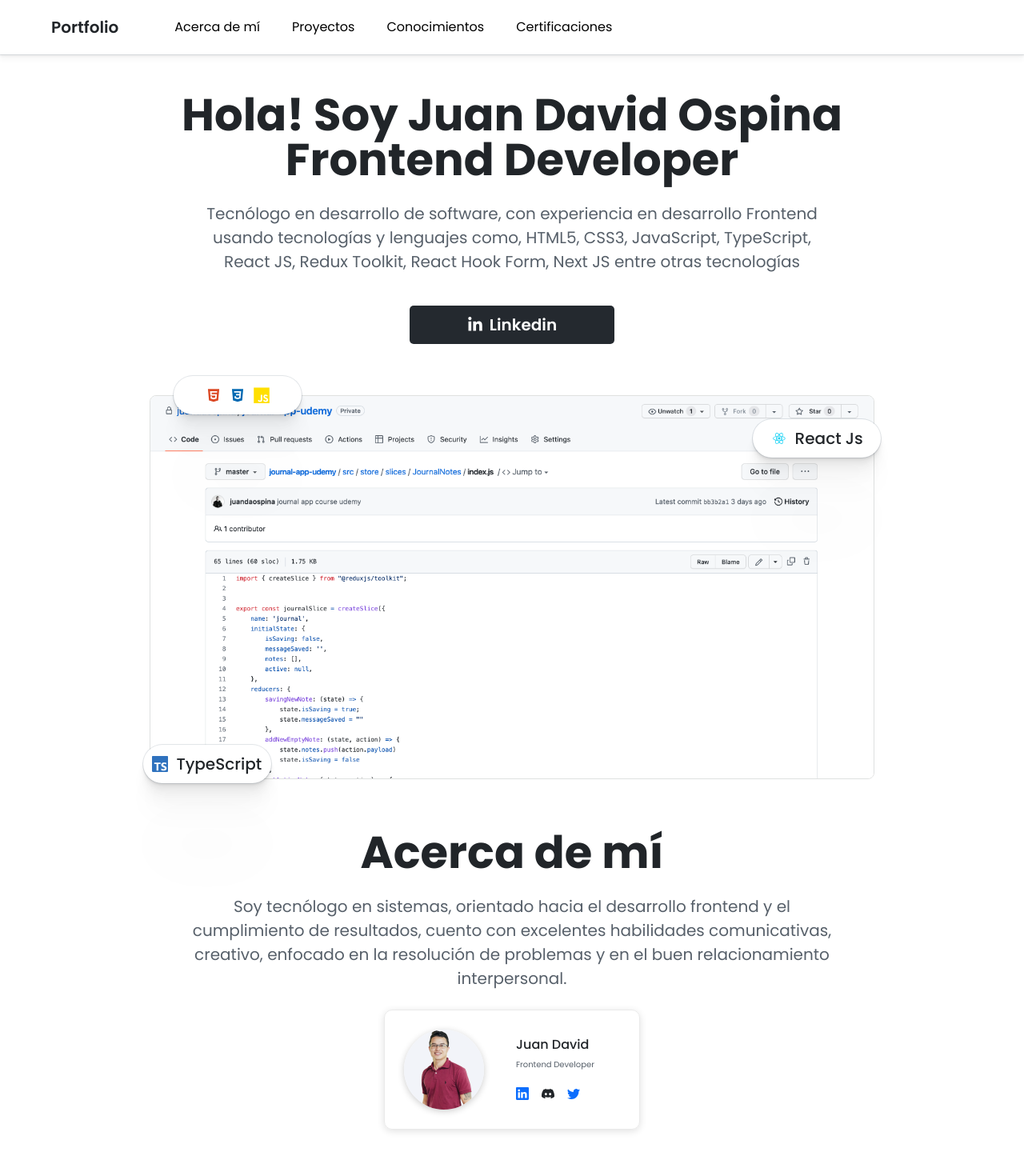
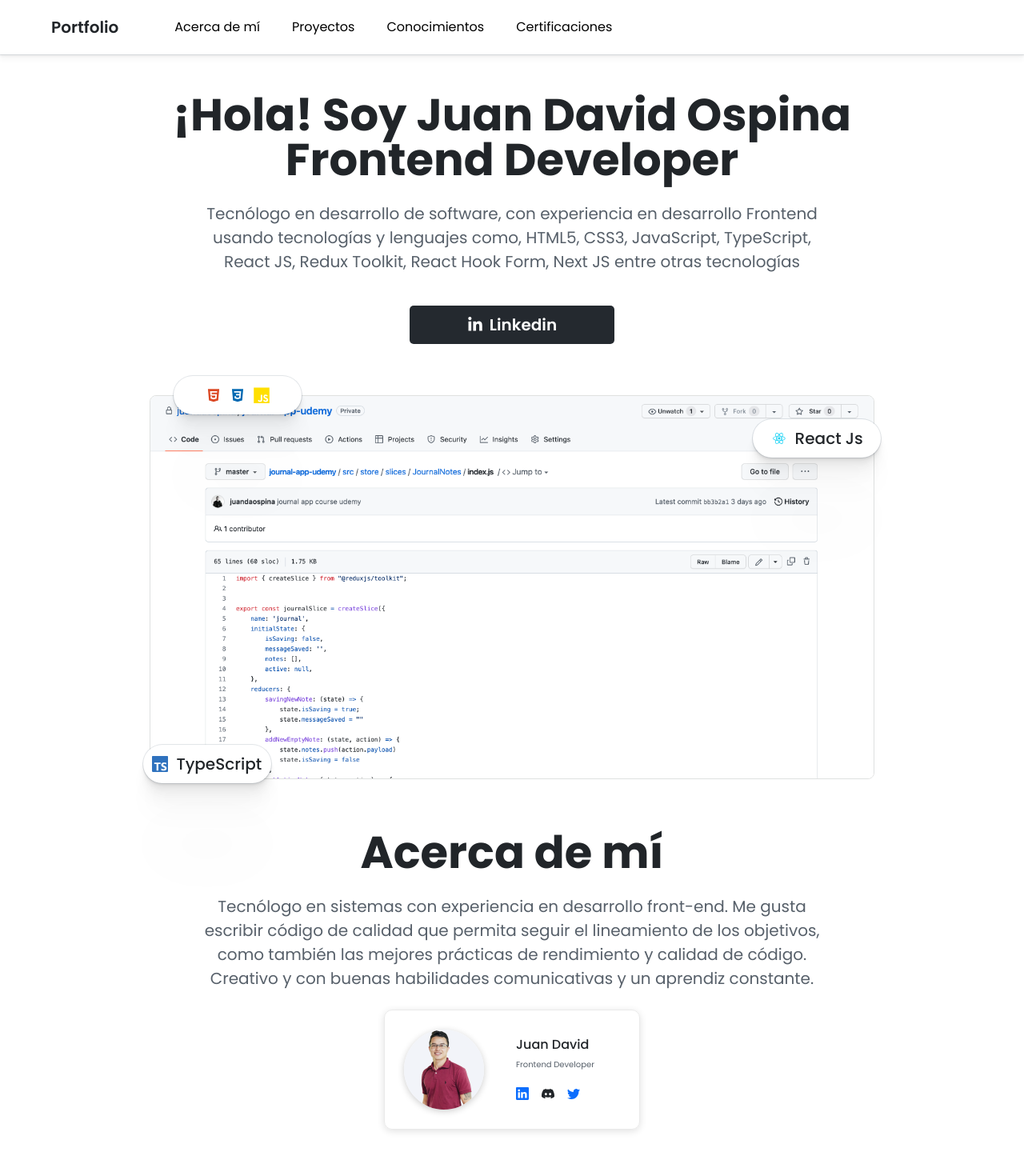
Before and after one commit to juandaospina/my-portfolio, a Next.js app: page / in a window 1280 px wide. Shown: the top 1470 px of the page at 80% size. Built offline with nearby package versions, Linux system fonts and the light colour scheme.

Commit message:
add project demo url and change text about me

```diff
--- a/src/components/AboutMe/index.tsx
+++ b/src/components/AboutMe/index.tsx
@@ -9,9 +9,10 @@ export const AboutMe = () => {
       <h1 className={styles.title_text}>Acerca de mí</h1>
 
       <p className={styles.description_text}>
-        Soy tecnólogo en sistemas, orientado hacia el desarrollo frontend y el
-        cumplimiento de resultados, cuento con excelentes habilidades comunicativas,
-        creativo, enfocado en la resolución de problemas y en el buen relacionamiento interpersonal.
+        Tecnólogo en sistemas con experiencia en desarrollo front-end. Me gusta escribir
+        código de calidad que permita seguir el lineamiento de los objetivos, como también
+        las mejores prácticas de rendimiento y calidad de código. Creativo y con buenas habilidades
+        comunicativas y un aprendiz constante.
       </p>
 
       <div className={styles.cardAboutMe}>
--- a/src/components/InitialContent/index.tsx
+++ b/src/components/InitialContent/index.tsx
@@ -15,7 +15,7 @@ export const InitialContent = () => {
   return (
     <>
       <h1 className={styles.title}>
-        Hola! Soy Juan David Ospina
+        ¡Hola! Soy Juan David Ospina
         <br></br>
         Frontend Developer
       </h1>
--- a/src/components/PersonalProjects/index.tsx
+++ b/src/components/PersonalProjects/index.tsx
@@ -49,7 +49,7 @@ export const PersonalProjects = () => {
             <Button
               classBtn="btn-primary"
               text="Demo"
-              url="http://localhost:3000"
+              url="https://groupchat-app.vercel.app/"
             />
             <Button
               classBtn="btn-outline-primary"
```
Also changed, not shown: .yarnrc.yml (added), 2 other files (tests, documents, lock files or other folders).
